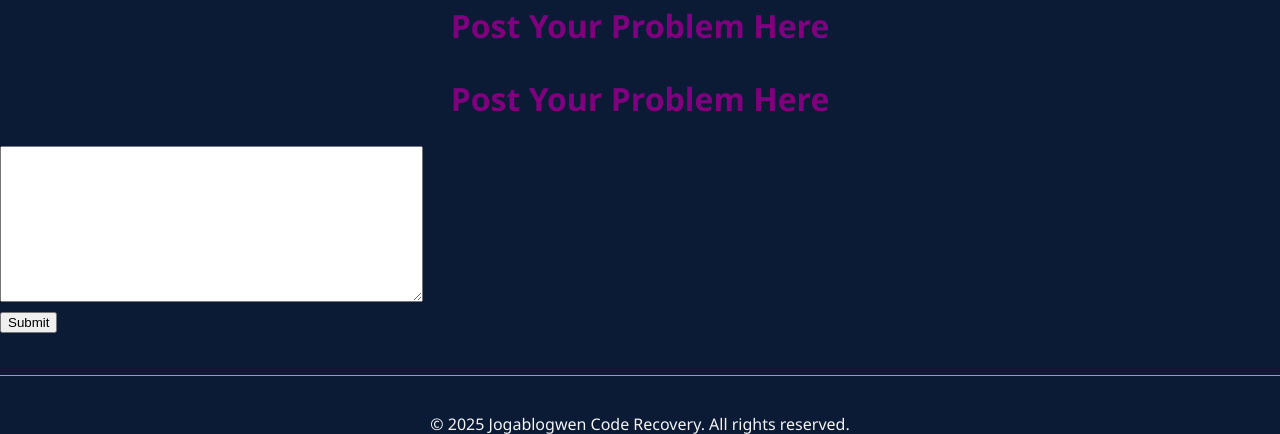
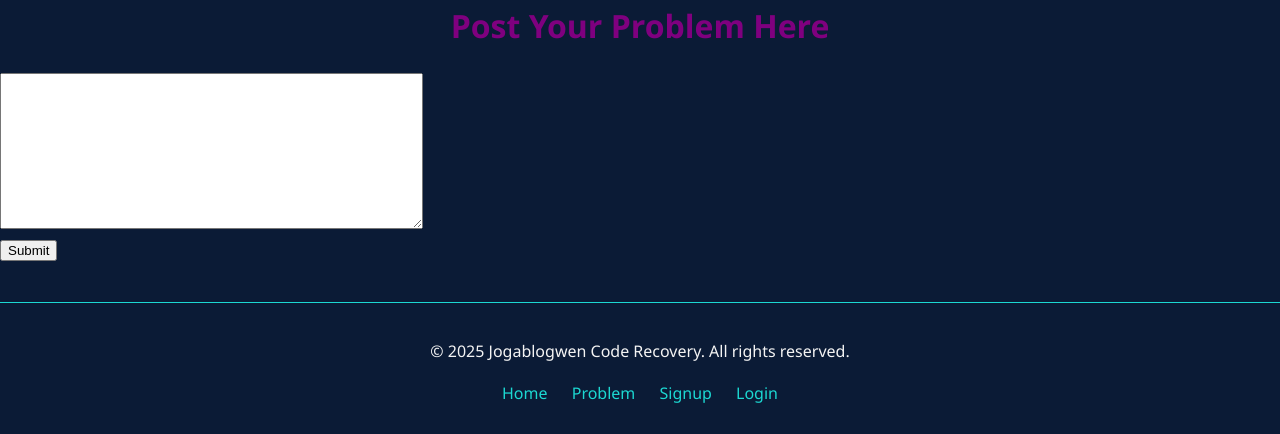
Before and after one commit to ConfirmedDead/lean-six-sigma, a PHP site: page /Lean-Six-Sigma/postProblemPage.php in a window 1280 px wide. Shown: the part 21-455 px from the top of the page. Run offline with PHP 8.4, Linux system fonts and the light colour scheme.

Commit message:
removed second post your problem

```diff
--- a/postProblemPage.php
+++ b/postProblemPage.php
@@ -76,8 +76,6 @@ if ($_SERVER["REQUEST_METHOD"] == "POST") {
     </script>
 
     <!-- Welcome -->
-        <h1 class="problem-page">Post Your Problem Here</h1>
-        <form method="POST" action="postProblemPage.php">
     <h1 class="problem-page">Post Your Problem Here</h1>
     <textarea name="problem" rows="10" cols="50"></textarea>
     <br>
```
